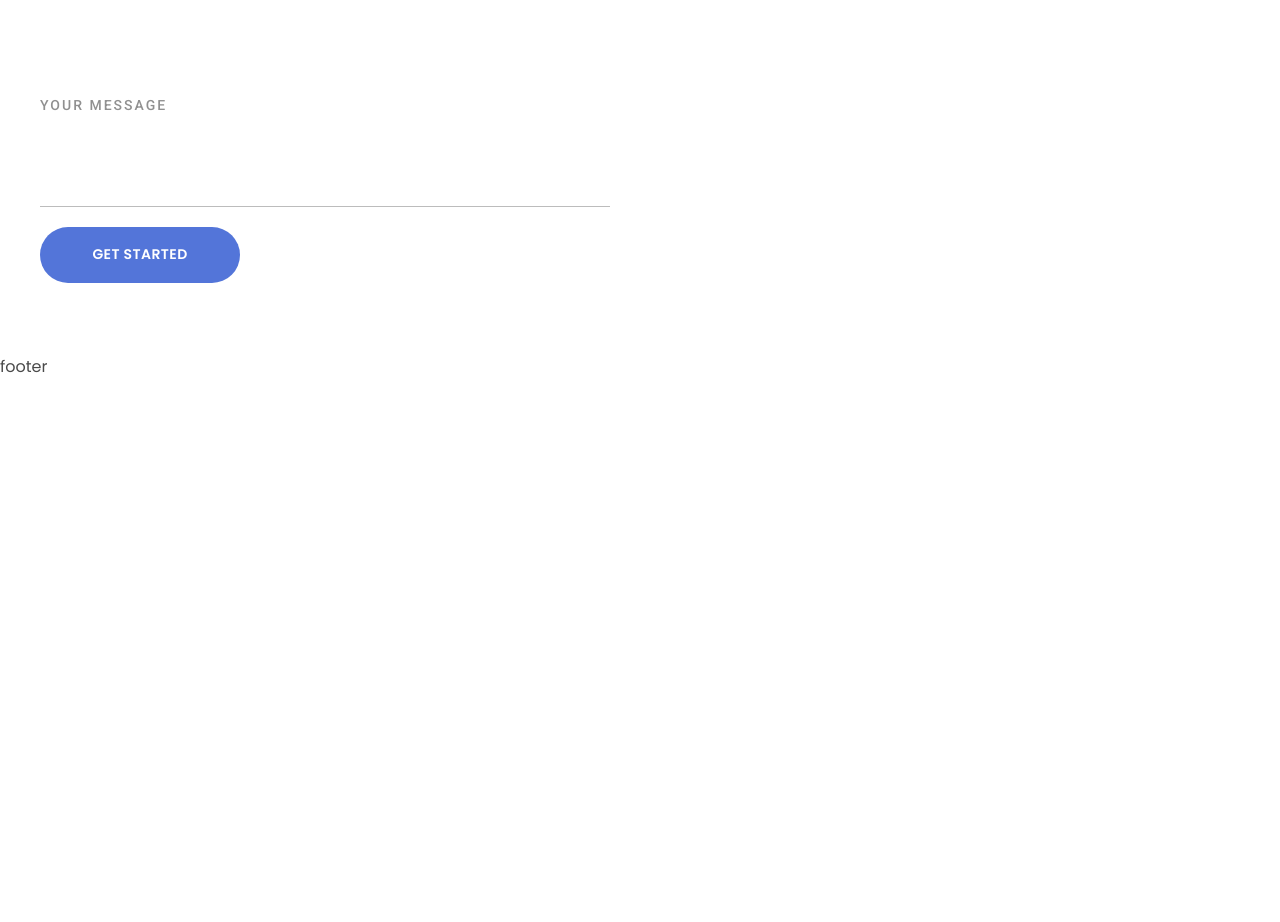
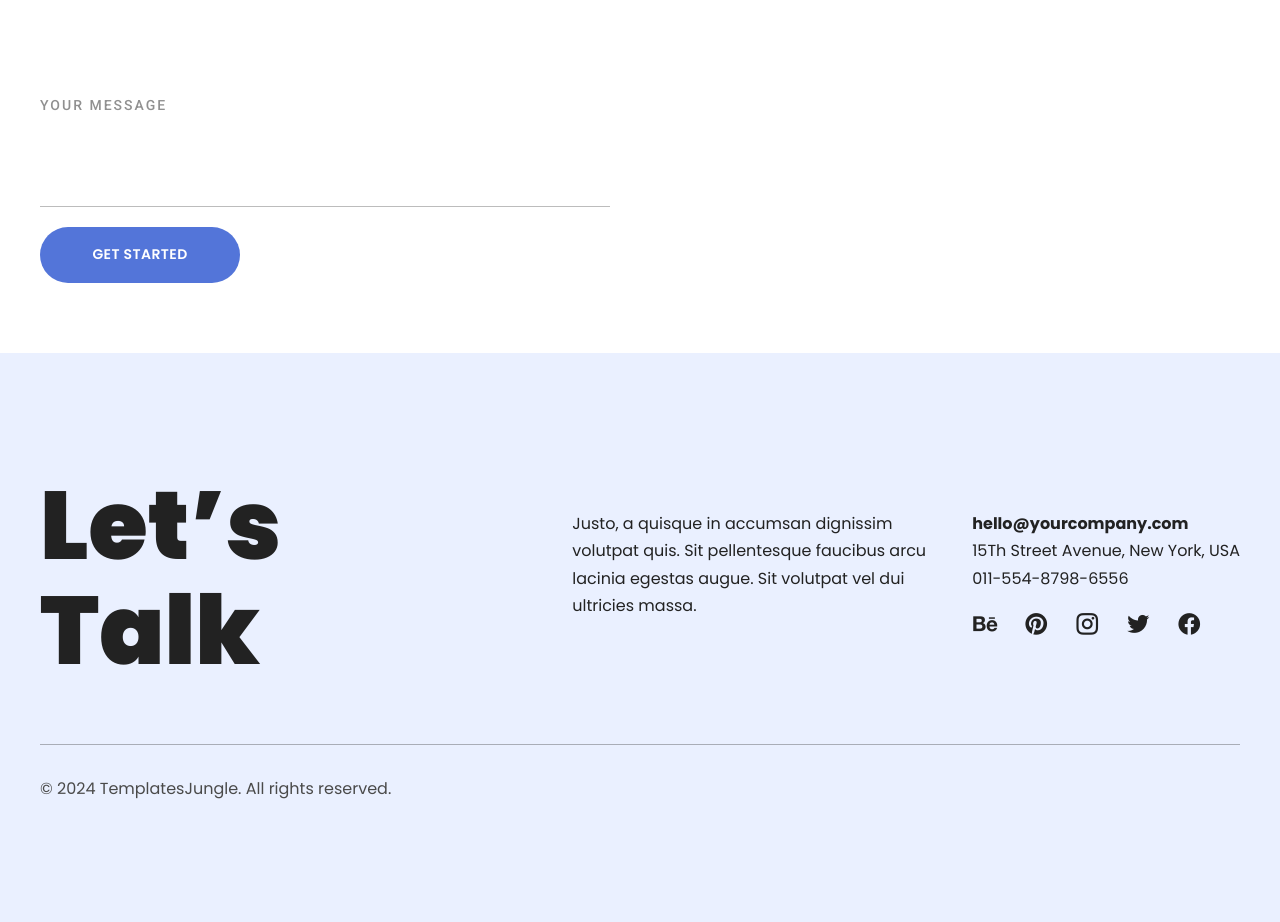
Before and after one commit to ViraMesha/boost, a plain HTML site: page index.html in a window 1280 px wide. Shown: the part 5211-6133 px from the top of the page. Before the commit the page ends 5591 px from the top, so only its background shows below. Drawn offline with nearby package versions, Linux system fonts and the light colour scheme.

Commit message:
feat: Implement footer

```diff
--- a/index.html
+++ b/index.html
@@ -635,7 +635,48 @@
     <!-- end contact -->
 
     <!-- start footer -->
-    <footer class="footer">footer</footer>
+    <footer class="footer">
+      <div class="container footer__container">
+        <h2 class="footer__title">Let’s Talk</h2>
+        <div class="footer__content">
+          <p class="footer__text">Justo, a quisque in accumsan dignissim volutpat quis. Sit pellentesque faucibus arcu lacinia egestas augue. Sit volutpat vel dui ultricies massa.</p>
+          <div class="footer__info-wrapper">
+            <!-- start info -->
+            <div class="info">
+             <a href="mailto:hello@yourcompany.com" class="info__email">hello@yourcompany.com</a>
+              <p class="info__address">
+                15Th Street Avenue, New York, USA
+            </br> 011-554-8798-6556
+              </p>
+            </div>
+              <!-- end info -->
+              <!-- start social -->
+               <ul class="social">
+                <li class="social__item">
+                  <a href="#" class="social__icon"><i class="ri-behance-fill"></i></a>
+                </li>
+                <li class="social__item">
+                  <a href="#" class="social__icon"><i class="ri-pinterest-fill"></i></a>
+                </li>
+                <li class="social__item">
+                  <a href="#" class="social__icon"><i class="ri-instagram-line"></i></a>
+                </li>
+                <li class="social__item">
+                  <a href="#" class="social__icon"><i class="ri-twitter-fill"></i></a>
+                </li>
+                <li class="social__item">
+                  <a href="#" class="social__icon"><i class="ri-facebook-circle-fill"></i></a>
+                </li>
+               </ul>
+                 <!-- end social -->
+          </div>
+        </div>
+      </div>
+      <!-- copyright -->
+       <div class="container">
+        <p class="footer__copyright copyright">&copy; 2024 TemplatesJungle. All rights reserved.</p>
+       </div>
+    </footer>
     <!-- end footer -->
   </body>
 </html>
--- /dev/null
+++ b/scss/layout/_footer.scss
@@ -0,0 +1,88 @@
+.footer {
+  background-color: var(--cl-primary-subtle);
+  padding: rem(70px) 0;
+
+  @include breakpoint(desktop) {
+    padding: rem(120px) 0;
+  }
+
+  &__container {
+    display: flex;
+    flex-direction: column;
+    justify-content: space-between;
+    align-items: center;
+    gap: rem(30px);
+    padding-bottom: rem(60px);
+
+    @include breakpoint(tablet) {
+      flex-direction: row;
+    }
+  }
+
+  &__title {
+    font-size: 64px;
+    font-weight: 900;
+    line-height: 1.1;
+    color: var(--cl-black);
+    max-width: 370px;
+
+    @include breakpoint(desktop) {
+      font-size: 96px;
+    }
+  }
+
+  &__content {
+    display: flex;
+    flex-direction: column;
+    justify-content: space-between;
+    gap: rem(30px);
+
+    @include breakpoint(desktop) {
+      flex-direction: row;
+    }
+  }
+
+  &__text {
+    max-width: rem(370px);
+    color: var(--cl-black);
+  }
+
+  &__info-wrapper {
+    display: flex;
+    flex-direction: column;
+    gap: rem(10px);
+  }
+}
+
+.info {
+  color: var(--cl-black);
+  &__email {
+    font-weight: 700;
+    color: var(--cl-black);
+  }
+}
+
+.social {
+  display: flex;
+  align-items: center;
+  gap: rem(25px);
+
+  &__icon {
+    font-size: 26px;
+    transition: color var(--transition);
+
+    &:hover {
+      color: var(--cl-primary);
+    }
+  }
+}
+
+.copyright {
+  text-align: center;
+  padding-top: rem(30px);
+  border-top: 1px solid rgba(17, 17, 17, 0.3);
+
+  @include breakpoint(tablet) {
+    text-align: left;
+  }
+}
--- a/scss/main.scss
+++ b/scss/main.scss
@@ -25,3 +25,4 @@
 @import "./layout/expertise";
 @import "./layout/faq";
 @import "./layout/contact";
+@import "./layout/footer";
```
Also changed, not shown: css/main.css, css/main.min.css, 2 other files.
